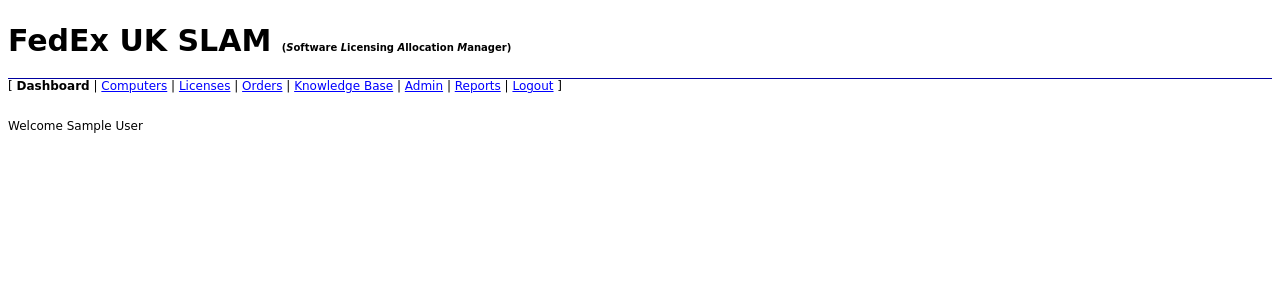
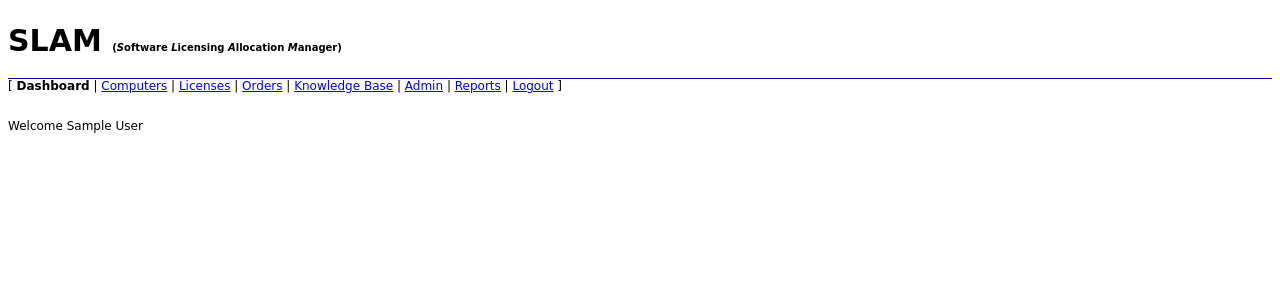
Before and after one commit to tsumaru720/SLAM, a PHP site: page / in a window 1280 px wide. Shown: the top 300 px of the page. Run offline with PHP 8.4, Linux system fonts and the light colour scheme; the visitor is signed in with stand-in values (Sample User, id 1).

Commit message:
Oopsie! :D

```diff
--- a/index.php
+++ b/index.php
@@ -81,7 +81,7 @@
     </head>
 
 <body>
-<h1 id="header"><b>FedEx UK SLAM</b> <span style="font-weight: none; font-size: 10px;">(<i>S</i>oftware <i>L</i>icensing <i>A</i>llocation <i>M</i>anager)</span>
+<h1 id="header"><b>SLAM</b> <span style="font-weight: none; font-size: 10px;">(<i>S</i>oftware <i>L</i>icensing <i>A</i>llocation <i>M</i>anager)</span>
 </h1>
 
 <?php
```
